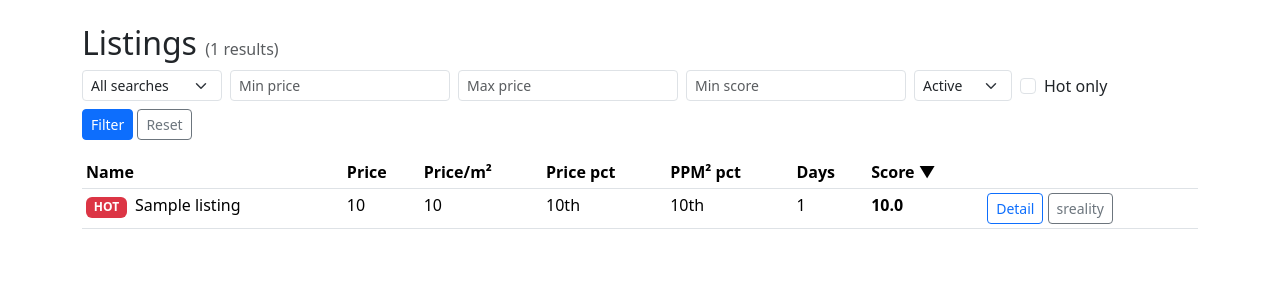
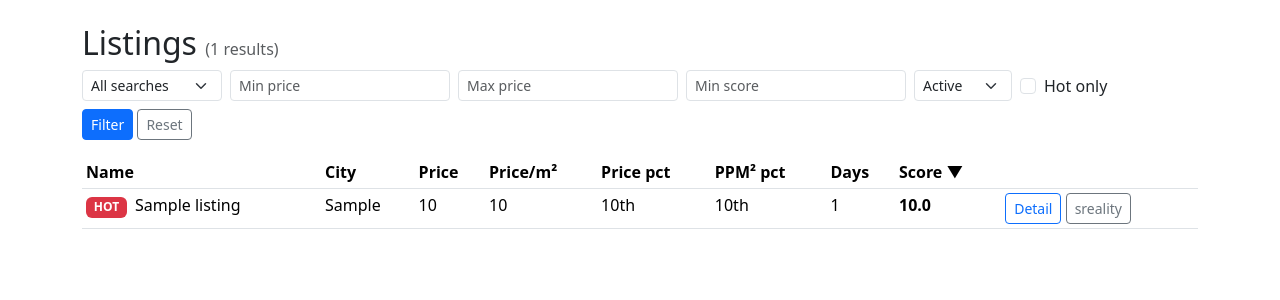
Before and after one commit to tomjirsa/reality-agent, a FastAPI app: page / in a window 1280 px wide. Shown: the part 56-356 px from the top of the page. Run offline with FastAPI, Linux system fonts and the light colour scheme; tables that the repository leaves empty hold one stand-in row (values such as "Sample post").

Commit message:
feat: add city column to listings table
Co-Authored-By: Claude Sonnet 4.6 <noreply@anthropic.com>

```diff
--- a/dashboard/templates/listings.html
+++ b/dashboard/templates/listings.html
@@ -56,6 +56,7 @@
   <thead>
     <tr>
       <th>Name</th>
+      <th>City</th>
       {{ sort_th("Price", "price") }}
       {{ sort_th("Price/m²", "price_m2") }}
       {{ sort_th("Price pct", "price_pct") }}
@@ -77,6 +78,7 @@
         {% endif %}
         {{ listing.name }}
       </td>
+      <td>{{ listing.locality or '—' }}</td>
       <td>{{ "{:,}".format(listing.price_czk or 0).replace(",", " ") }}</td>
       <td>{{ "{:,.0f}".format(listing.price_per_m2 or 0) }}</td>
       <td>{% if score %}{{ "{:.0f}".format(score.price_percentile or 0) }}th{% endif %}</td>
```
